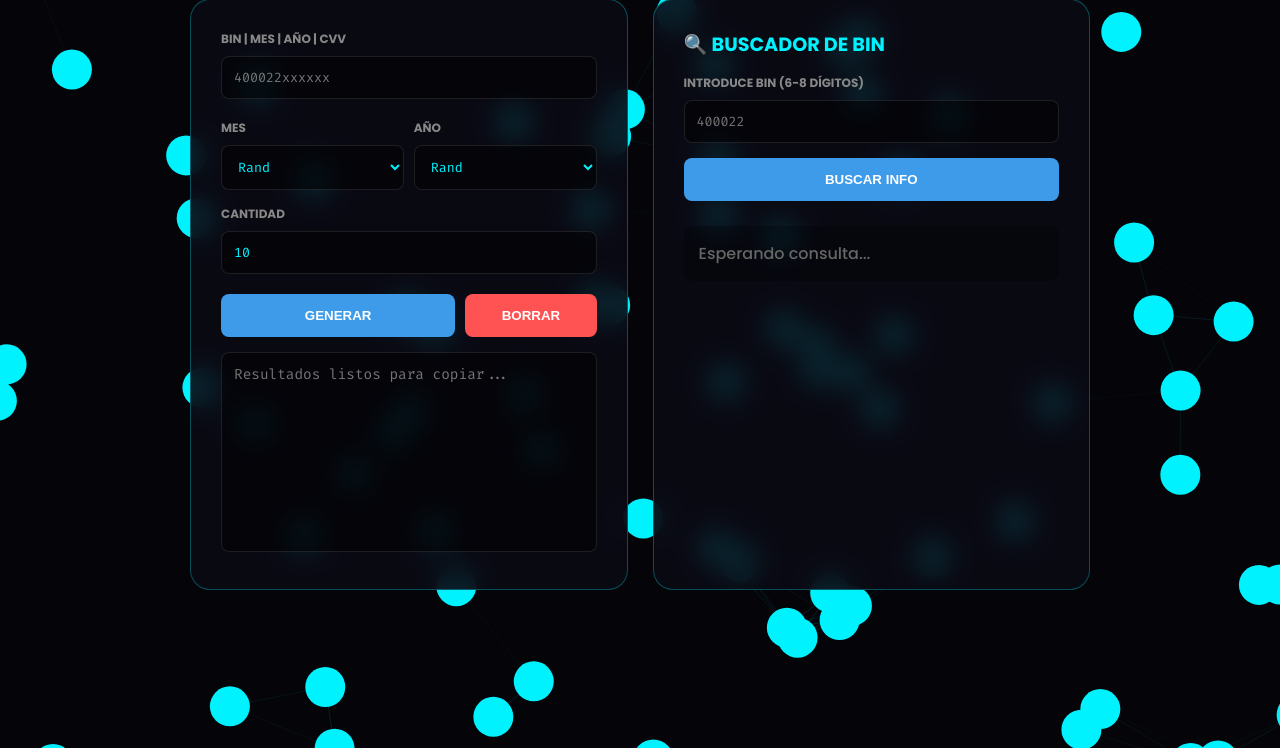
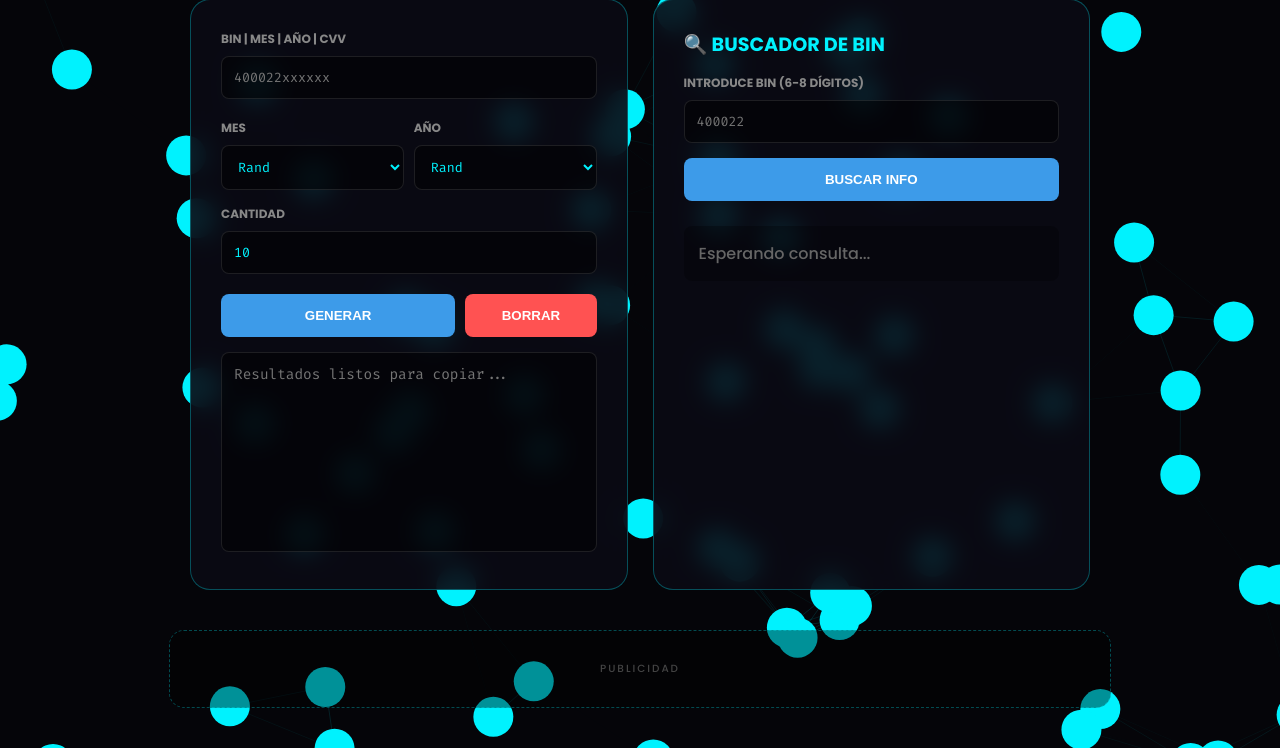
Before and after one commit to creimerpolla/xploit-chk-web, a Flask app: page / in a window 1280 px wide. Shown: the part 204-952 px from the top of the page. Run offline with Flask 3, Linux system fonts and the light colour scheme; some libraries are stand-ins or nearby versions.

Commit message:
index.html

```diff
--- a/templates/index.html
+++ b/templates/index.html
@@ -77,9 +77,22 @@
         textarea { height: 200px; margin-top: 15px; resize: none; font-size: 0.9rem; }
 
         .bin-row { display: flex; justify-content: space-between; border-bottom: 1px solid #222; padding: 8px 0; font-size: 0.85rem; }
+
+        /* Contenedor estético para el banner inferior */
+        .ad-footer {
+            margin-top: 40px;
+            width: 100%;
+            text-align: center;
+            background: rgba(0, 0, 0, 0.4);
+            border: 1px dashed var(--border-color);
+            border-radius: 15px;
+            padding: 20px;
+        }
     </style>
 </head>
 <body>
+
+    <script src="https://pl29122932.profitablecpmratenetwork.com/5df8be4e6e215af44589790df604d624.js"></script>
 
     <div id="particles-js"></div>
 
@@ -134,6 +147,13 @@
                 </div>
             </div>
         </div>
+
+        <div class="ad-footer">
+            <p style="font-size: 0.65rem; color: #444; margin-bottom: 10px; letter-spacing: 2px;">PUBLICIDAD</p>
+            <script async="async" data-cfasync="false" src="https://pl29122931.profitablecpmratenetwork.com/1a241210873bdb3091b4da54dadb0fb1/invoke.js"></script>
+            <div id="container-1a241210873bdb3091b4da54dadb0fb1"></div>
+        </div>
+
     </div>
 
     <script src="https://cdn.jsdelivr.net/particles.js/2.0.0/particles.min.js"></script>
```
